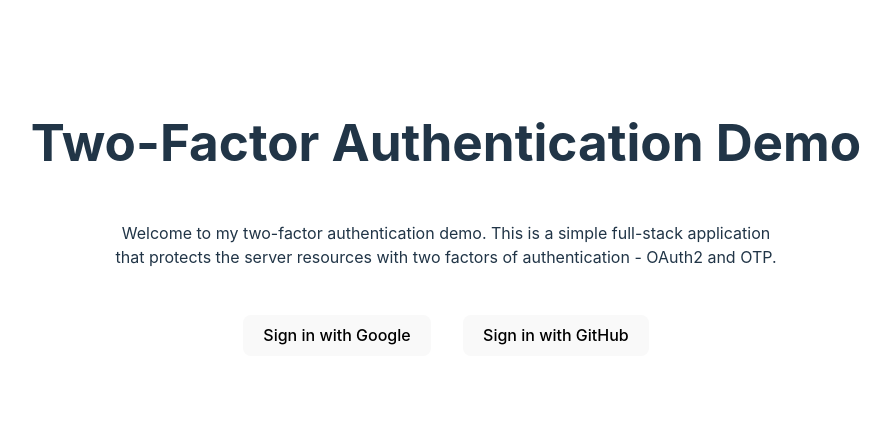
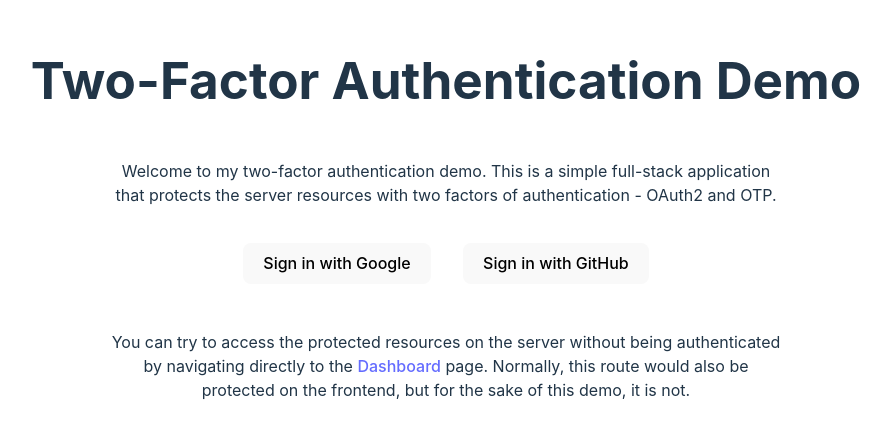
Before and after one commit to brandonxu360/two-factor-auth-demo, a React (Vite) app in the folder frontend/: page / in a window 1280 px wide. Shown: the part 182-620 px from the top of the page, without its empty margins (194-1085 px from the left). Built offline with nearby package versions, Linux system fonts and the light colour scheme.

Commit message:
Add toast notifications for unauthorized requests

```diff
--- a/frontend/package.json
+++ b/frontend/package.json
@@ -13,7 +13,8 @@
     "axios": "^1.7.7",
     "react": "^18.3.1",
     "react-dom": "^18.3.1",
-    "react-router-dom": "^6.28.0"
+    "react-router-dom": "^6.28.0",
+    "sonner": "^1.7.0"
   },
   "devDependencies": {
     "@eslint/js": "^9.13.0",
--- a/frontend/src/components/SecretMessage.tsx
+++ b/frontend/src/components/SecretMessage.tsx
@@ -2,6 +2,7 @@
 import { useState } from 'react';
 import './SecretMessage.css';
 import axios from 'axios';
+import { toast } from 'sonner';
 
 function SecretMessage() {
     const [revealed, setRevealed] = useState(false);
@@ -13,7 +14,15 @@
             setSecret(response.data);
         } catch (error) {
             console.error('Error fetching the secret message:', error);
+            setSecret('');
             setRevealed(false);
+
+            if (axios.isAxiosError(error) && error.response?.status === 401) {
+                toast.error('You must be logged in to see the secret message');
+            }
+            else {
+                toast.error('Error fetching the secret message');
+            }
         }
     };
 
--- a/frontend/src/main.tsx
+++ b/frontend/src/main.tsx
@@ -7,6 +7,7 @@
 import './index.css'
 import LandingPage from './pages/LandingPage';
 import DashboardPage from './pages/DashboardPage';
+import { Toaster } from 'sonner';
 
 const router = createBrowserRouter([
   {
@@ -21,6 +22,7 @@
 
 createRoot(document.getElementById('root')!).render(
   <StrictMode>
+    <Toaster richColors theme='dark'/>
     <RouterProvider router={router} />
   </StrictMode>,
 )
--- a/frontend/src/pages/DashboardPage.tsx
+++ b/frontend/src/pages/DashboardPage.tsx
@@ -5,10 +5,13 @@
 
     return (
         <div className="dashboard-page">
-            <h1>Awesome, you've been authenticated!</h1>
+            <h1>Dashboard</h1>
             <p>
-                You've successfully authenticated with two factors of authentication. <br />
-                You can now access the protected resources on this server. <br />
+                If you were successfully authenticated with two factors of authentication, <br />
+                you should now be able to access the protected resources on this server. <br />
+            </p>
+            <p>
+                Try revealing the secret message below!
             </p>
 
             <SecretMessage />
--- a/frontend/src/pages/LandingPage.css
+++ b/frontend/src/pages/LandingPage.css
@@ -10,6 +10,6 @@
 
 .button-row {
     display: flex;
-    padding-top: 30px;
+    padding: 20px 0 30px 0;
     gap: 2em;
 }
--- a/frontend/src/pages/LandingPage.tsx
+++ b/frontend/src/pages/LandingPage.tsx
@@ -1,3 +1,4 @@
+import { Link } from 'react-router-dom'
 import './LandingPage.css'
 
 /**
@@ -27,8 +28,13 @@
                 <button onClick={() => handleOAuthSignIn("google")}>Sign in with Google</button>
                 <button onClick={() => handleOAuthSignIn("github")}>Sign in with GitHub</button>
             </div>
+
+            <p>
+                You can try to access the protected resources on the server without being authenticated <br />
+                by navigating directly to the <Link to="/dashboard">Dashboard</Link> page. Normally, this route would also be <br />
+                protected on the frontend, but for the sake of this demo, it is not.
+            </p>
         </div>
-
     )
 }
 
```
Also changed, not shown: 1 other file (tests, documents, lock files or other folders).
